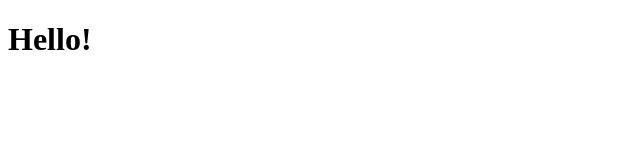
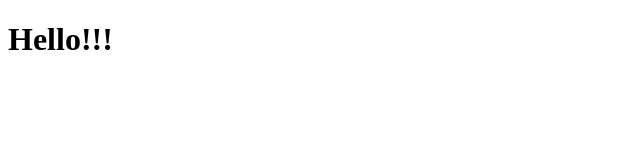
Before and after one commit to maxnope/rsschool-cv, a plain HTML site: page index.html in a window 1280 px wide. Shown: the full height of the page, 0-640 px from the left. Drawn offline with Linux system fonts and the light colour scheme.

```diff
--- a/index.html
+++ b/index.html
@@ -12,7 +12,7 @@
     </header>
     <nav></nav>
     <aside></aside>
-    <main><h1>Hello!</h1></main>
+    <main><h1>Hello!!!</h1></main>
     <footer></footer>
 </body>
 </html>
```
